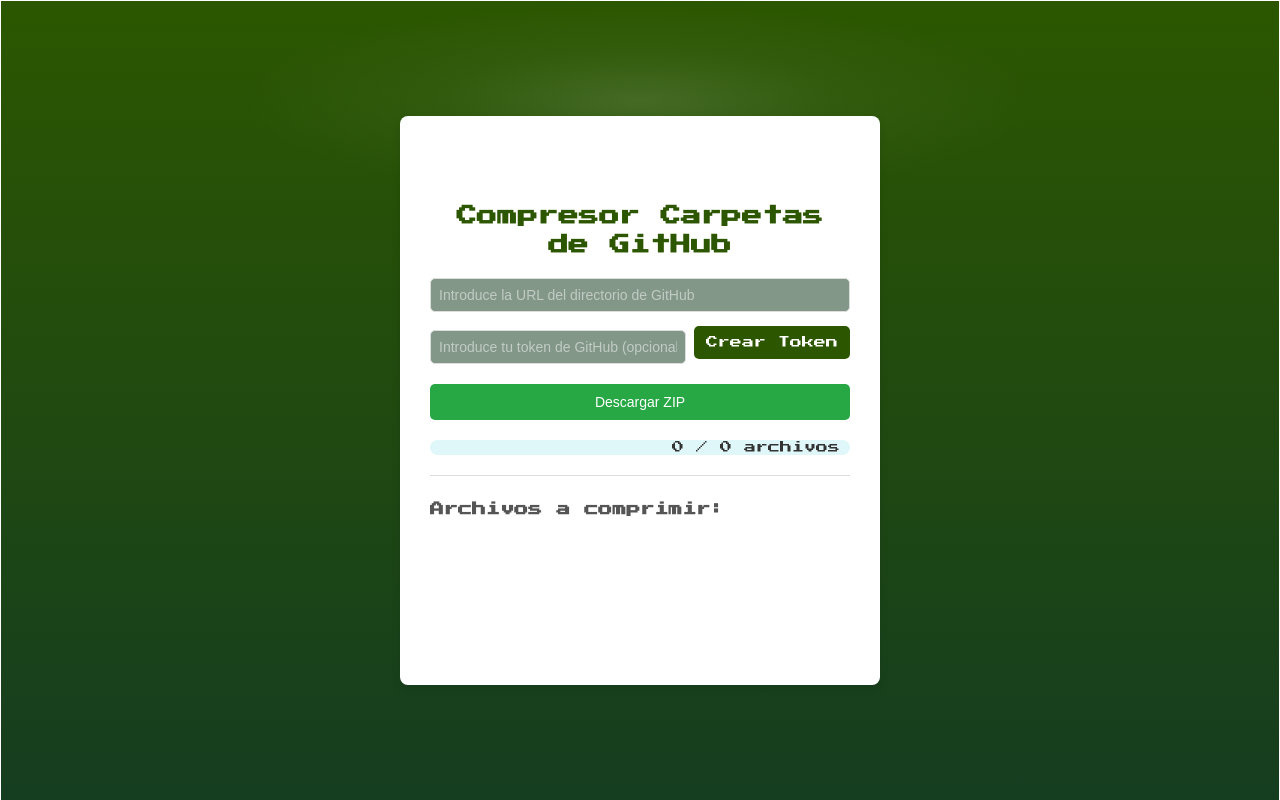
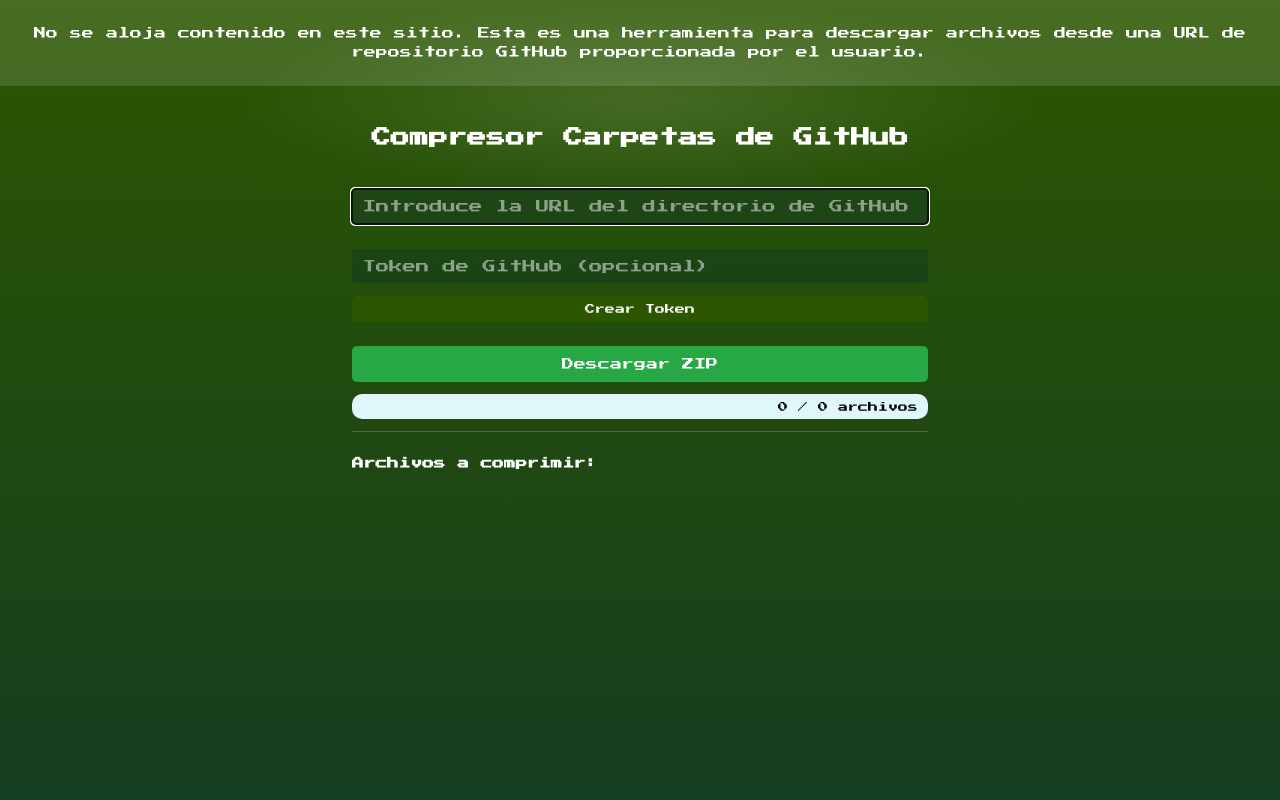
Before and after one commit to h4ck3nd/COMPRESOR_CARPETAS_GITHUB, a plain HTML site: page index.html in a window 1280 px wide. Drawn offline with nearby package versions, Linux system fonts and the light colour scheme.

Commit message:
Add files via upload

```diff
--- a/index.html
+++ b/index.html
@@ -4,32 +4,41 @@
   <meta charset="UTF-8" />
   <meta name="viewport" content="width=device-width, initial-scale=1.0"/>
   <title>Compresor Carpetas de GitHub</title>
+  <link href="https://fonts.googleapis.com/css2?family=Press+Start+2P&display=swap" rel="stylesheet" />
   <link rel="stylesheet" href="styles.css" />
-  <link href="https://fonts.googleapis.com/css2?family=Press+Start+2P&display=swap" rel="stylesheet" />
 </head>
 <body>
-  <div class="container">
-    <h1>Compresor Carpetas de GitHub</h1>
-    <div class="input-group">
-      <input type="text" id="github-url" placeholder="Introduce la URL del directorio de GitHub" />
+  <header>
+    No se aloja contenido en este sitio. Esta es una herramienta para descargar archivos desde una URL de repositorio GitHub proporcionada por el usuario.
+  </header>
+
+  <main class="text-align-center">
+    <h1><a href="/">Compresor Carpetas de GitHub</a></h1>
+
+    <form>
+      <input id="github-url" name="url" type="url" placeholder="Introduce la URL del directorio de GitHub" autofocus />
+    </form>
+
+    <div class="token-group">
+      <input type="password" id="github-token" placeholder="Token de GitHub (opcional)" />
+      <a href="https://github.com/settings/tokens/new?description=Compresor&scopes=repo" target="_blank">Crear Token</a>
     </div>
-    <div class="input-group token-group">
-      <input type="password" id="github-token" placeholder="Introduce tu token de GitHub (opcional)" />
-      <a href="https://github.com/settings/personal-access-tokens" target="_blank" id="create-token-btn">Crear Token</a>
-    </div>
-    <div class="input-group">
-      <button id="download-btn">Descargar ZIP</button>
-    </div>
-    <div id="status"></div>
+
+    <button id="download-btn">Descargar ZIP</button>
+
+    <div id="status" class="status"></div>
+
     <div id="progress-container">
       <div id="progress-bar"></div>
       <span id="progress-text">0 / 0 archivos</span>
     </div>
+
     <div id="file-list">
       <h3>Archivos a comprimir:</h3>
       <ul id="file-names"></ul>
     </div>
-  </div>
+  </main>
+
   <script src="https://cdnjs.cloudflare.com/ajax/libs/jszip/3.7.1/jszip.min.js"></script>
   <script src="script.js"></script>
 </body>
--- a/script.js
+++ b/script.js
@@ -33,10 +33,10 @@
 
       status.textContent = '¡Descarga completada!';
 
-        // Redirigir después de 5 segundos
+        // Redirigir después de 10 segundos
         setTimeout(() => {
             window.location.href = 'index.html'; // Redirige a index.html
-        }, 5000); // 5000ms = 5 segundos
+        }, 10000); // 10000ms = 10 segundos
 
     } catch (error) {
         console.error(error);
--- a/styles.css
+++ b/styles.css
@@ -1,13 +1,12 @@
 :root {
-    --font-size: 12px;  /* Reducido el tamaño de la fuente */
-    --line-height: 1.4; /* Ajuste del espaciado entre líneas */
+    --font-size: 12px;
+    --line-height: 1.6;
     --light-green: #2c5700;
     --dark-green: #153d20;
-    --background-color: #f4f6f9;
+    --background-fade: #ffffff21;
+    --font-family: 'Press Start 2P', cursive;
     --primary-color: #28a745;
     --secondary-color: #218838;
-    --font-family: 'Press Start 2P', cursive;  /* Fuente ya establecida */
-    --container-width: 480px;
   }
 
   * {
@@ -15,142 +14,145 @@
   }
 
   html {
-    font: var(--font-size) / var(--line-height) 'Press Start 2P', cursive;
-    background: linear-gradient(to bottom, var(--light-green), var(--dark-green)) var(--light-green);
+    font-family: var(--font-family);
+    font-size: var(--font-size);
+    line-height: var(--line-height);
+    background: linear-gradient(to bottom, var(--light-green), var(--dark-green));
     color: #fff;
-    word-break: break-word;
     min-width: 320px;
     overflow-y: auto;
+    word-break: break-word;
   }
 
   body {
-    background: radial-gradient(400px 100px at 50% 100px, #ffffff21, #ffffff0a, #fff0);
-    border: 0.5px solid;
-    border-bottom: none;
+    background: radial-gradient(400px 100px at 50% 100px, var(--background-fade), transparent);
+    margin: 0;
     display: flex;
     flex-direction: column;
     min-height: 100vh;
-    margin: 0;
-    justify-content: center;
     align-items: center;
   }
 
-a {
-    color: inherit;
+  header {
+    text-align: center;
+    padding: 2em;
+    background-color: var(--background-fade);
+    width: 100%;
   }
 
   main {
-    display: flex;
-    flex-direction: column;
-    flex-grow: 1;
-    margin: 0 20px;
-    padding-bottom: 40px;
-    position: relative;
+    padding: 2em 1em;
     width: 100%;
     max-width: 600px;
   }
 
   h1 {
     text-align: center;
-    margin: 7vh auto 0.5em;
-    font-size: 1.7em;  /* Reducido el tamaño del título */
-    line-height: 1.4;
-    max-width: none;
-    color: var(--light-green);
-}
-
-h1 img {
-    width: 250px;  /* Ajustado el tamaño de la imagen */
-    margin: auto;
-    display: block;
+    font-size: 1.6em;
+    margin-bottom: 1.5em;
+    color: #ffffff;
   }
 
   h1 a {
+    color: inherit;
     text-decoration: none;
   }
 
-.container {
-    background-color: #ffffff;
-    padding: 30px;  /* Reducido el padding */
-    border-radius: 8px;
-    box-shadow: 0 4px 8px rgba(0, 0, 0, 0.1);
-    width: var(--container-width);
-    text-align: center;
-}
-
-.input-group {
-    margin: 10px 0;  /* Reducido el margen */
-}
-
-input[type="text"], input[type="password"], input[type="url"] {
+  input[type="url"],
+  input[type="text"],
+  input[type="password"] {
     width: 100%;
-    padding: 8px;  /* Reducido el padding */
-    border: 1px solid #ddd;
-    border-radius: 5px;
-    margin-top: 8px;
-    font-size: 14px;  /* Ajuste del tamaño del texto en inputs */
+    padding: 0.8em;
+    margin: 0.5em 0;
+    border-radius: 4px;
+    border: none;
     background-color: #153d2088;
     color: #fff;
+    font-family: var(--font-family);
   }
 
   input::placeholder {
     color: #ffffff80;
   }
 
+  .token-group {
+    display: flex;
+    flex-direction: column;
+    gap: 0.5em;
+    margin: 1em 0;
+  }
+
+  .token-group a {
+    background-color: var(--light-green);
+    padding: 0.5em 0.8em;
+    text-align: center;
+    border-radius: 5px;
+    color: white;
+    text-decoration: none;
+    font-size: 10px;
+  }
+
+  .token-group a:hover {
+    background-color: #1b4332;
+  }
+
   button {
-    padding: 10px 18px;  /* Ajustado el padding del botón */
     background-color: var(--primary-color);
     color: white;
     border: none;
     border-radius: 5px;
+    padding: 1em;
+    width: 100%;
+    font-family: var(--font-family);
+    font-size: 12px;
     cursor: pointer;
-    font-size: 14px;  /* Ajustado el tamaño de la fuente del botón */
-    width: 100%;
-    margin-top: 10px;
+    margin-top: 1em;
   }
 
   button:hover {
     background-color: var(--secondary-color);
   }
 
-#status {
-    margin-top: 15px;  /* Ajuste del margen */
-    font-size: 14px;  /* Reducido el tamaño de la fuente del status */
-    color: #333;
+  .status {
+    margin-top: 1em;
+    color: #fff;
+    font-size: 10px;
+    word-wrap: break-word;
   }
 
   #progress-container {
-    margin-top: 20px;  /* Ajuste del margen */
-    width: 100%;
     background-color: #e0f7fa;
     border-radius: 10px;
-    height: 15px;  /* Ajuste de la altura de la barra de progreso */
+    margin: 1em 0;
+    height: 25px;
+    position: relative;
+    overflow: hidden;
     display: flex;
     align-items: center;
     justify-content: space-between;
+    padding: 0 10px;
   }
 
   #progress-bar {
     background-color: var(--primary-color);
     height: 100%;
     width: 0%;
-    border-radius: 10px;
+    transition: width 0.3s ease;
   }
 
   #progress-text {
-    font-size: 12px;  /* Reducido el tamaño del texto en la barra de progreso */
-    color: #333;
-    padding-right: 10px;
+    font-size: 10px;
+    color: #000;
+    white-space: nowrap;
+    margin-left: 10px;
   }
 
+
   #file-list {
-    margin-top: 20px;  /* Ajuste del margen */
-    color: #555;
-    text-align: left;
-    height: 180px;  /* Reducido el tamaño de la lista de archivos */
-    overflow-y: auto;
-    border-top: 1px solid #ddd;
-    padding-top: 10px;
+    margin-top: 1em;
+    border-top: 1px solid #ffffff33;
+    padding-top: 1em;
+    font-size: 10px;
   }
 
   #file-names {
@@ -159,37 +161,6 @@
   }
 
   #file-names li {
-    margin: 5px 0;
-    font-size: 12px;  /* Ajustado el tamaño de la fuente de los nombres de archivo */
-    color: var(--primary-color);
+    margin-bottom: 5px;
+    color: #a4f5a4;
   }
-
-.token-group {
-    display: flex;
-    gap: 8px;
-    align-items: center;
-}
-
-#github-token {
-    flex-grow: 1;
-}
-
-#create-token-btn {
-    background-color: var(--light-green);
-    color: white;
-    padding: 8px 12px;  /* Reducido el padding del botón */
-    border-radius: 5px;
-    text-decoration: none;
-    font-size: 12px;  /* Ajuste del tamaño de la fuente */
-    white-space: nowrap;
-}
-
-#create-token-btn:hover {
-    background-color: #1b4332;
-}
-
-@media (max-width: 480px) {
-    .container {
-        width: 90%;
-    }
-}
```
Lines whose indentation alone changed are shown as unchanged.
